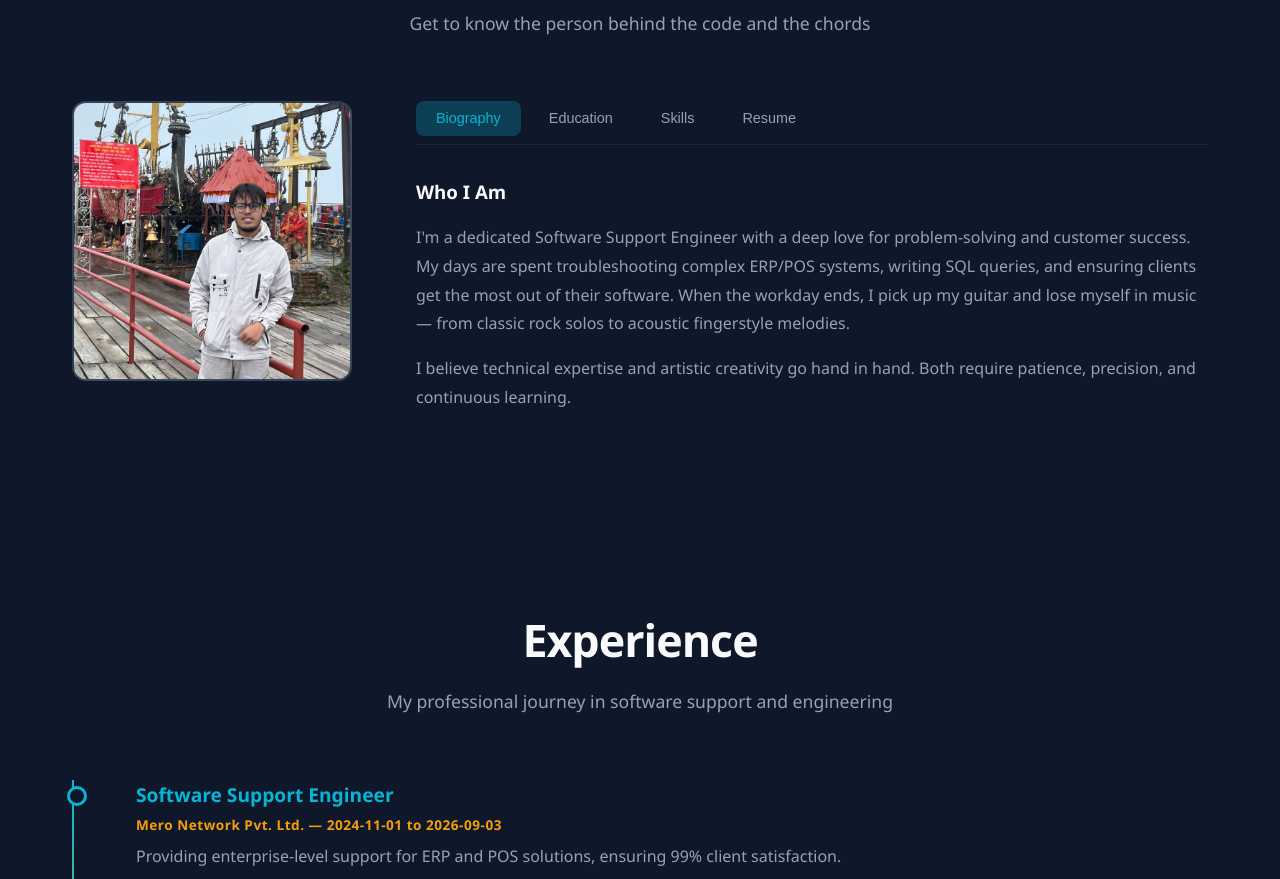
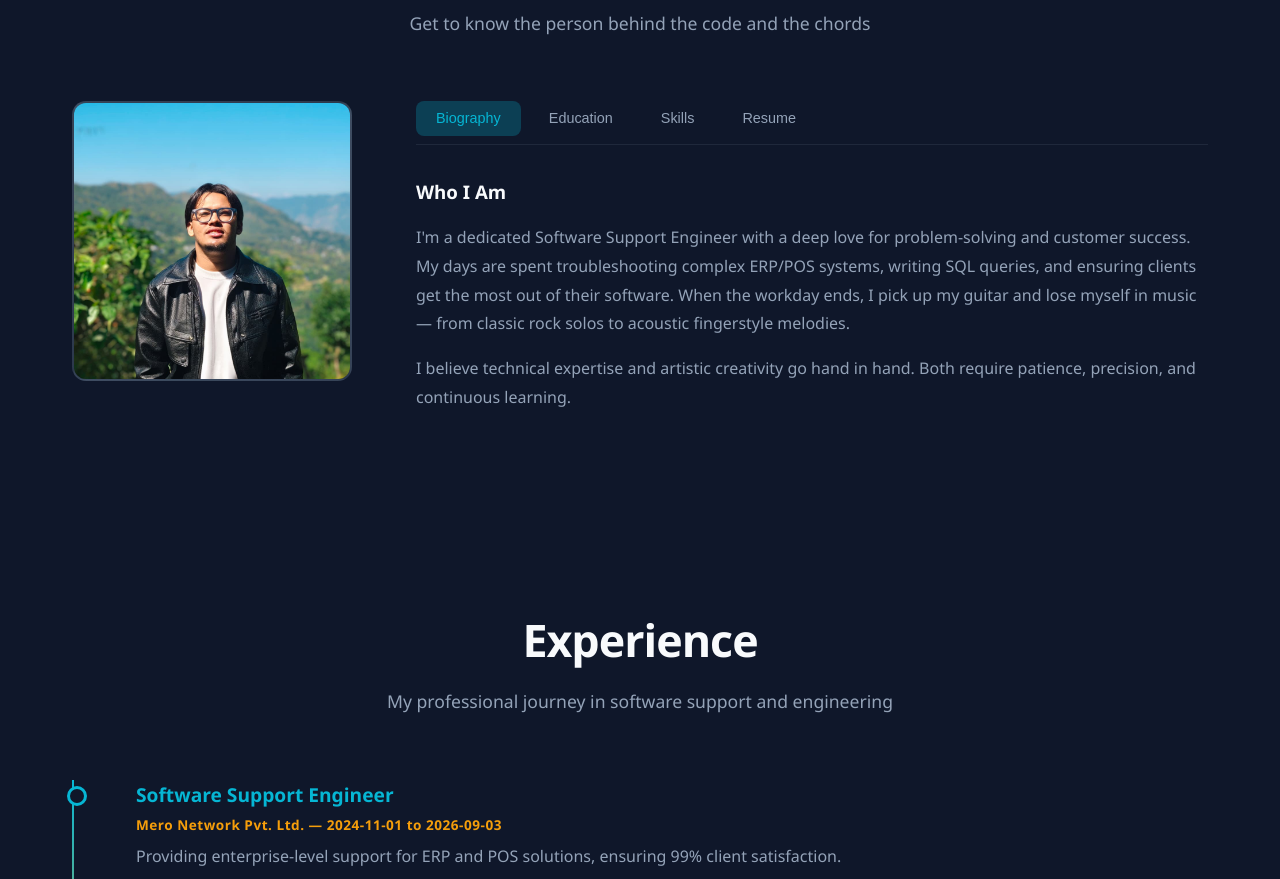
Before and after one commit to PritamDhungel/portfolio, a plain HTML site: page index.html in a window 1280 px wide. Shown: the part 971-1850 px from the top of the page. Drawn offline with Linux system fonts and the light colour scheme.

Commit message:
Fix CV download and restore profile photo

```diff
--- a/index.html
+++ b/index.html
@@ -14,13 +14,13 @@
   <meta property="og:url" content="https://pritamdhungel.com.np">
   <meta property="og:title" content="Pritam Dhungel — Software Support Engineer & BITM Scholar">
   <meta property="og:description" content="Bridging software support operations, modern web development, and information systems management.">
-  <meta property="og:image" content="./PP.jpeg">
+  <meta property="og:image" content="./assets/Photo_files/Photo.jpeg">
 
   <!-- Twitter Card -->
   <meta name="twitter:card" content="summary_large_image">
   <meta name="twitter:title" content="Pritam Dhungel — Software Support Engineer">
   <meta name="twitter:description" content="Senior Software Support Engineer & BITM Student based in Lalitpur, Nepal.">
-  <meta name="twitter:image" content="./PP.jpeg">
+  <meta name="twitter:image" content="./assets/Photo_files/Photo.jpeg">
 
   <link rel="stylesheet" href="https://cdnjs.cloudflare.com/ajax/libs/font-awesome/6.5.1/css/all.min.css">
 </head>
@@ -283,7 +283,7 @@ footer .heart{color:#ef4444;display:inline-block;animation:heartbeat 1.5s ease i
 <div class="about-container">
 <div class="about-image">
 <div class="img-placeholder">
-    <img src="./PP.jpeg" alt="Pritam Dhungel">
+    <img src="./assets/Photo_files/Photo.jpeg" alt="Pritam Dhungel">
 </div></div>
 <div class="about-content">
 <div class="tabs" role="tablist">
```
Also changed, not shown: assets/Photo_files/PP.jpeg (added), assets/Photo_files/Photo.jpeg (added), 3 other files.
